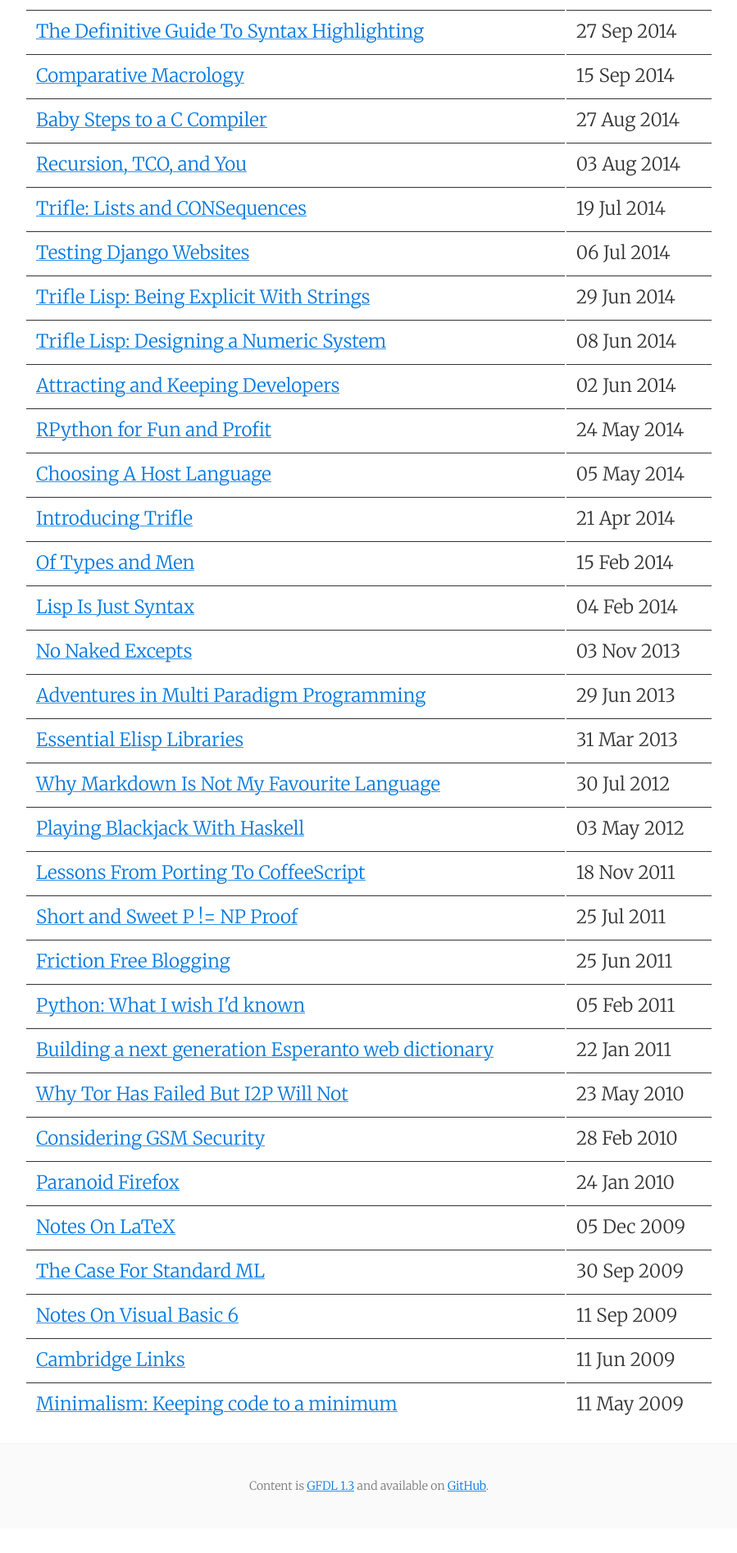
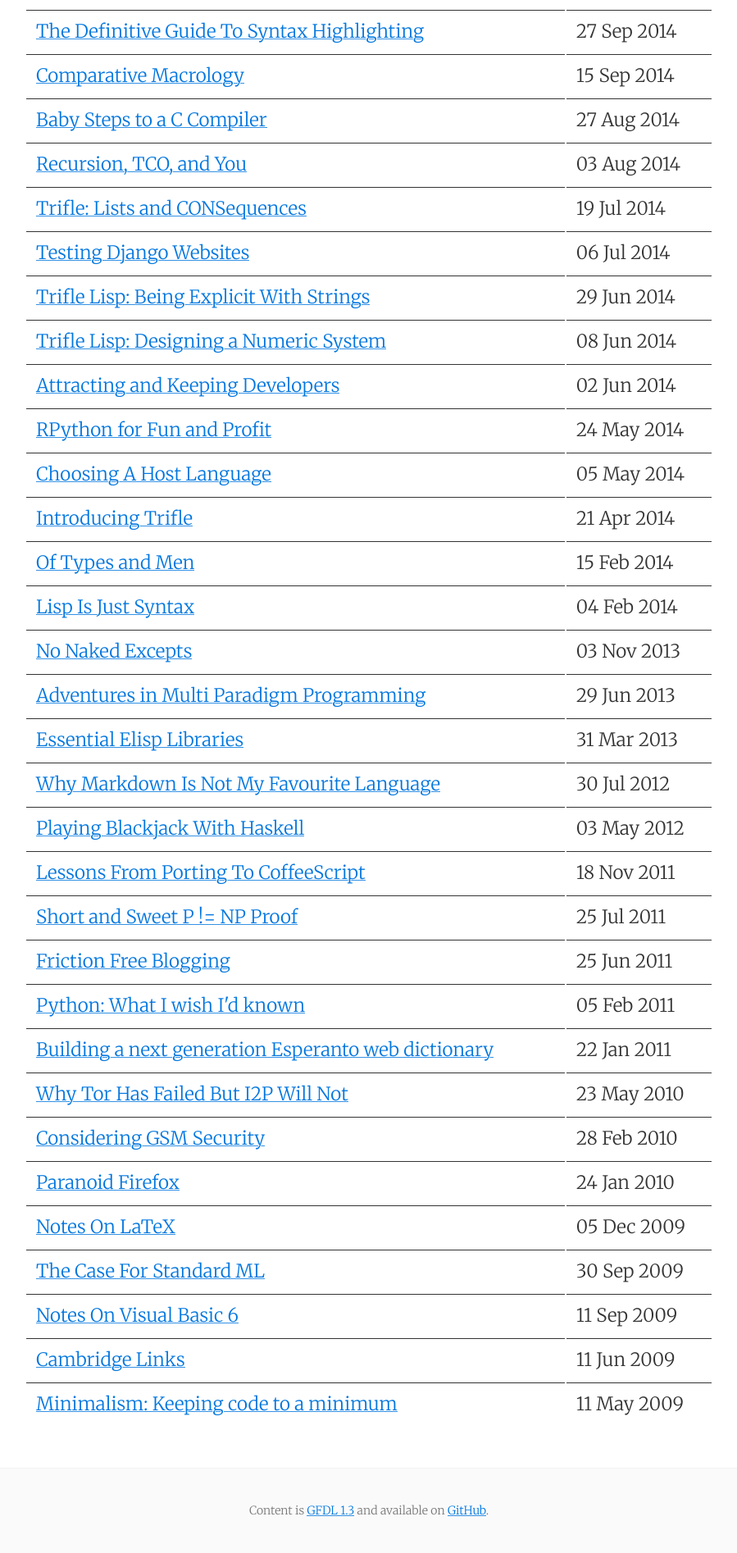
Before and after one commit to Wilfred/wilfred.github.com, a Jekyll site: the page built from about.md, in a window 1280 px wide. Shown: the part 2012-3906 px from the top of the page at 82% size, without its empty margins (190-1089 px from the left). Built offline with Jekyll 4.4.1, drawn with Linux system fonts in a browser that asks for light colours; nearby versions of some CDN libraries; before the commit the page ends 3876 px from its top, so only the background shows below that.

Commit message:
Fix incorrect property

```diff
--- a/_sass/_tables.scss
+++ b/_sass/_tables.scss
@@ -6,7 +6,7 @@
 table {
   width: 100%;
   max-width: 100%;
-  margin-bottom: 1.5;
+  margin-bottom: 1.5rem;
   font-size: 1.125rem;
   // Cells
   > thead,
```
